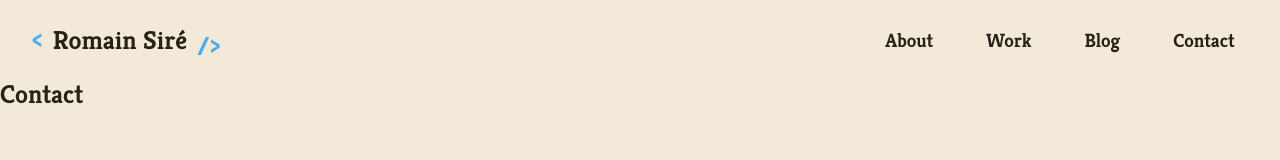
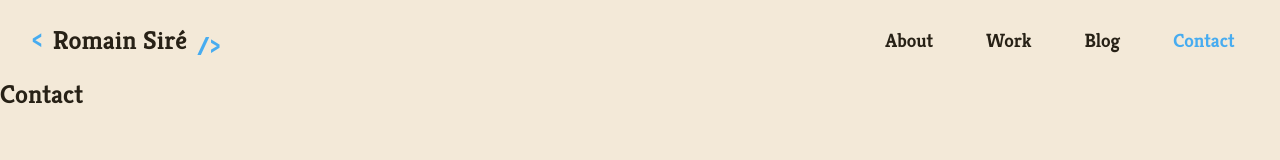
Before and after one commit to RomainSire/portfolio-nextjs, a Next.js app: page /contact in a window 1280 px wide. Shown: the top 160 px of the page. Built offline with nearby package versions, Linux system fonts and the light colour scheme.

Commit message:
feat(navigation): display active link

```diff
--- a/src/components/ui/layout/NavItem/NavItem.module.scss
+++ b/src/components/ui/layout/NavItem/NavItem.module.scss
@@ -41,3 +41,11 @@
 .listItem:hover .link::after {
 	transform: skewY(var(--skew-angle));
 }
+
+.listItem.active {
+	color: var(--color-secondary);
+}
+
+.listItem:has(:focus-visible) {
+	outline: 2px solid var(--color-base);
+}
--- a/src/components/ui/layout/NavItem/NavItem.tsx
+++ b/src/components/ui/layout/NavItem/NavItem.tsx
@@ -1,4 +1,6 @@
+"use client";
 import Link from "next/link";
+import { usePathname } from "next/navigation";
 import style from "./NavItem.module.scss";
 
 type NavItemProps = {
@@ -10,15 +12,12 @@ type NavItemProps = {
 	 * The content of the link.
 	 */
 	children: React.ReactNode;
-	/**
-	 * Whether the link is active.
-	 */
-	active?: boolean;
 };
 
-export default function NavItem({ href, children, active }: NavItemProps) {
+export default function NavItem({ href, children }: NavItemProps) {
+	const pathname = usePathname();
 	return (
-		<li className={style.listItem}>
+		<li className={`${style.listItem} ${pathname === href ? style.active : ""}`}>
 			<Link
 				className={style.link}
 				href={href}
--- a/src/components/ui/layout/Navigation/Navigation.tsx
+++ b/src/components/ui/layout/Navigation/Navigation.tsx
@@ -3,7 +3,7 @@ import style from "./Navigation.module.scss";
 
 export default function Navigation() {
 	return (
-		<nav>
+		<nav role="navigation">
 			<ul
 				className={style.list}
 				role="list"
```
